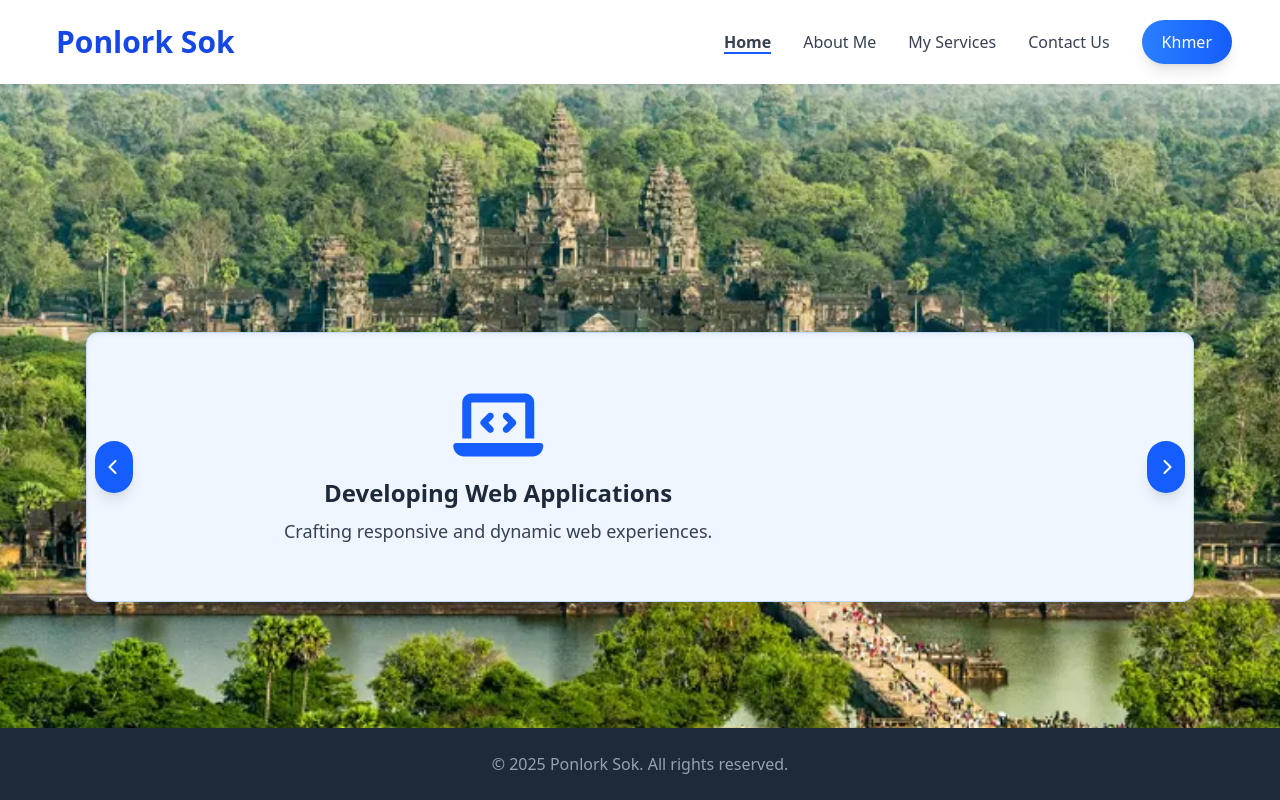
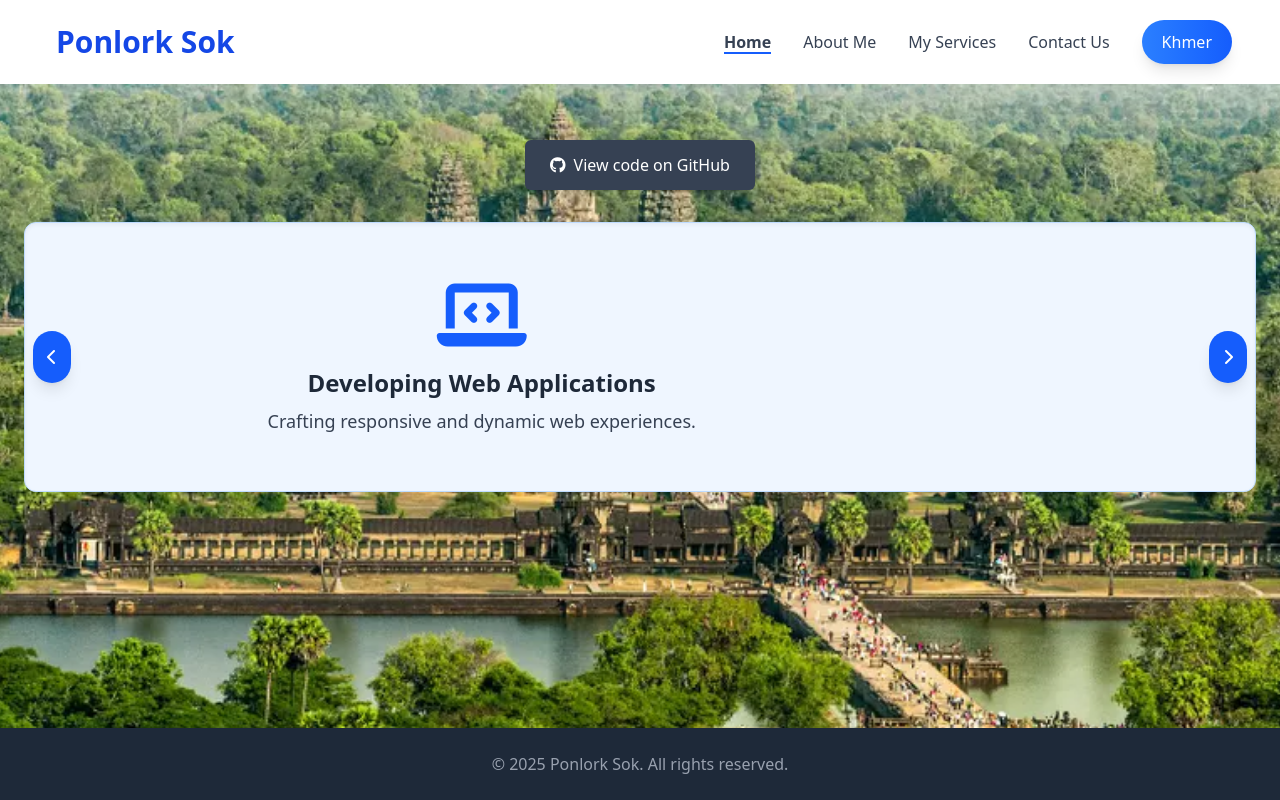
Before and after one commit to sokponlork/me007, a Vue app: page / in a window 1280 px wide. Built offline with nearby package versions, Linux system fonts and the light colour scheme.

Commit message:
Update homeView.vue

```diff
--- a/src/views/HomeView.vue
+++ b/src/views/HomeView.vue
@@ -61,11 +61,19 @@ onUnmounted(() => {
     id="home"
     class="mb-1 flex flex-col items-center justify-center text-center relative overflow-hidden"
   >
-    <div class="w-full home-title-bg relative overflow-hidden flex flex-col items-center justify-center py-16 md:py-24">
-      <div class="absolute inset-0 bg-black opacity-0 z-0"></div>
+
+    <div class="mt-8 text-center">
+      <a
+        href="https://github.com/sokponlork/me007"
+        target="_blank"
+        rel="noopener noreferrer"
+        class="inline-flex items-center px-6 py-3 border border-transparent text-base font-medium rounded-md shadow-sm text-white bg-gray-700 hover:bg-gray-800 focus:outline-none focus:ring-2 focus:ring-offset-2 focus:ring-gray-500 transition duration-300"
+      >
+      <i class="fab fa-github mr-2"></i> View code on GitHub
+      </a>
     </div>
 
-    <div class="relative w-[90%] overflow-hidden rounded-xl shadow-inner bg-blue-50 bg-opacity-80 p-6 border border-blue-200 relative z-10 mt-8">
+    <div class="relative w-[100%] overflow-hidden rounded-xl shadow-inner bg-blue-50 bg-opacity-80 p-6 border border-blue-200 relative z-10 mt-8">
       <div class="flex transition-transform duration-500 ease-in-out"
            :style="{ transform: `translateX(-${currentSlide * 100}%)` }">
         <div v-for="(activity, index) in t.home.activities" :key="index" class="w-full flex-shrink-0 flex flex-col items-center justify-center py-8">
```
